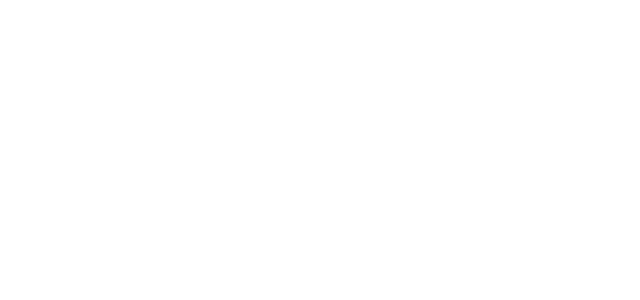
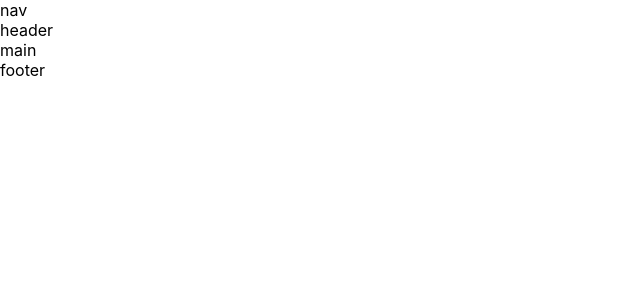
Before and after one commit to CristianAraujo/meta-frontend-capstone, a React (Create React App) app: page / in a window 1280 px wide. Shown: the top 300 px of the page, without its empty margins (0-640 px from the left). Built offline with nearby package versions, Linux system fonts and the light colour scheme.

Commit message:
Break the sections down into React components

```diff
--- a/src/App.js
+++ b/src/App.js
@@ -1,16 +1,15 @@
-import './App.css';
+import { Nav } from './components/Nav';
+import { Header } from './components/Header';
+import { Main } from './components/Main';
+import { Footer } from './components/Footer';
 
 function App() {
   return (
     <>
-      <nav></nav>
-      <header></header>
-      <main>
-        <section className='specials'></section>
-        <section className='testimonials'></section>
-        <section className='about-us'></section>
-      </main>
-      <footer></footer>
+      <Nav />
+      <Header />
+      <Main />
+      <Footer />
     </>
   );
 }
--- /dev/null
+++ b/src/components/Footer.js
@@ -0,0 +1,5 @@
+const Footer = () => {
+    return <footer>footer</footer>
+}
+
+export { Footer };
--- /dev/null
+++ b/src/components/Header.js
@@ -0,0 +1,5 @@
+const Header = (props) => {
+    return <header>header</header>
+}
+
+export { Header };
--- /dev/null
+++ b/src/components/Main.js
@@ -0,0 +1,5 @@
+const Main = (props) => {
+    return <main>main</main>
+}
+
+export { Main };
--- /dev/null
+++ b/src/components/Nav.js
@@ -0,0 +1,5 @@
+const Nav = (props) => {
+    return <nav>nav</nav>
+}
+
+export { Nav };
```
Also changed, not shown: src/assets/brand/Logo.svg (added).
